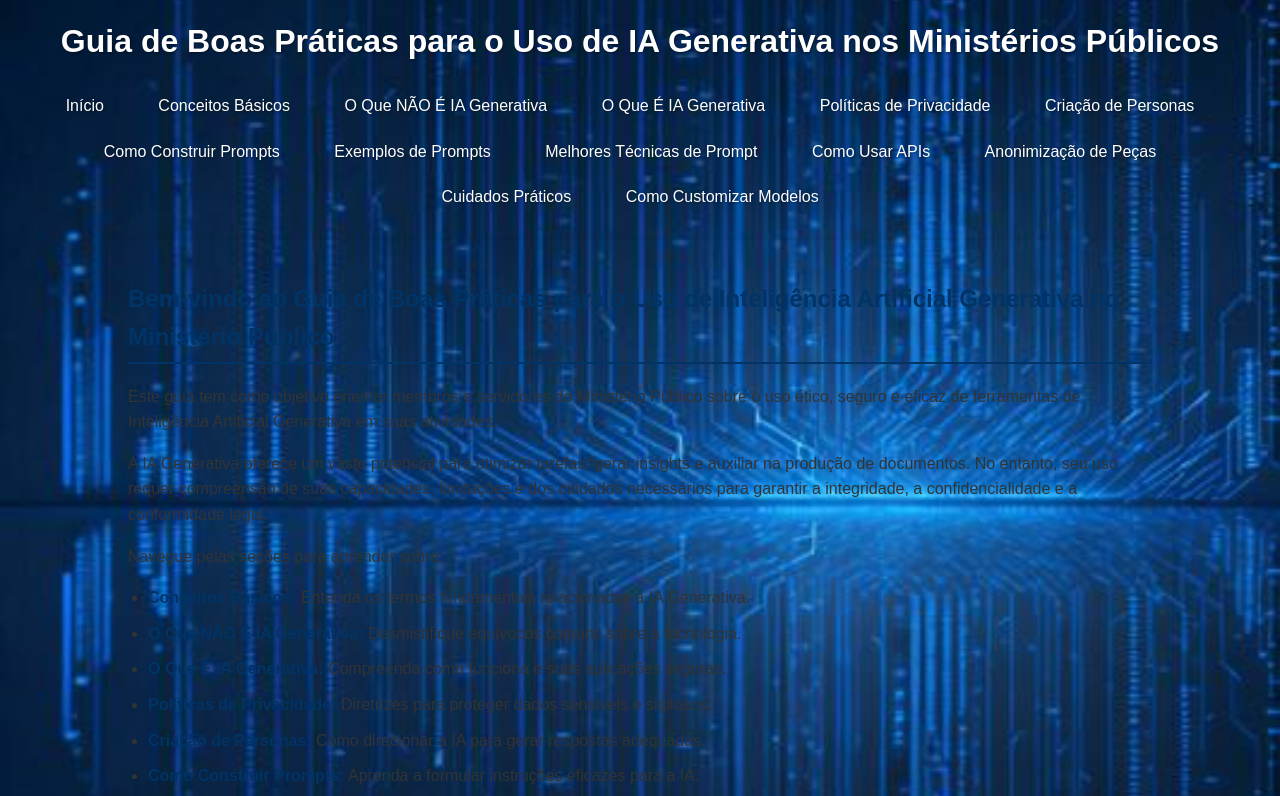
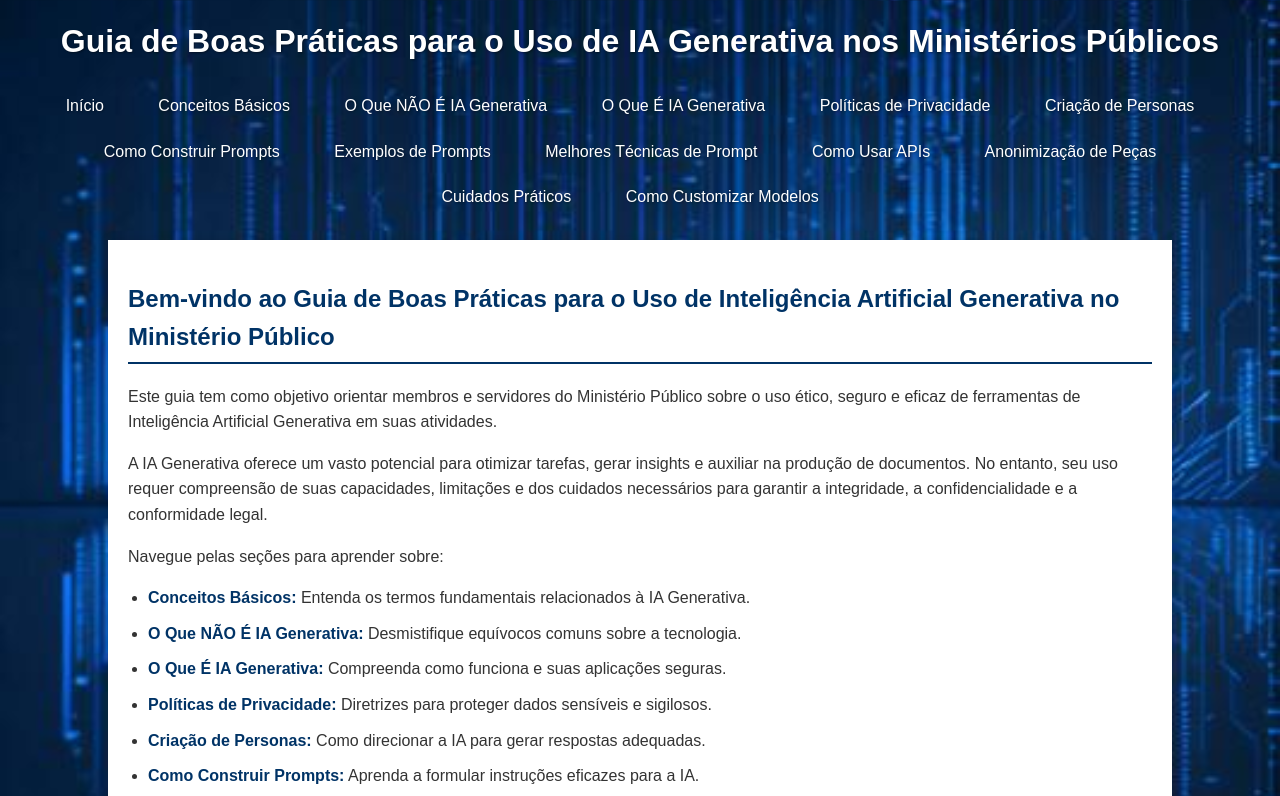
Before and after one commit to jcsidou/IA_Guide, a plain HTML site: page index.html in a window 1280 px wide. Shown: the top 796 px of the page. Drawn offline with Linux system fonts and the light colour scheme.

Commit message:
container com fundo

```diff
--- a/css/style.css
+++ b/css/style.css
@@ -54,7 +54,7 @@ nav ul li a:hover {
     margin: auto;
     overflow: hidden;
     padding: 20px;
-    /* background-color: #fff; */
+    background-color: #fff;
     box-shadow: 0 0 10px rgba(0, 0, 0, 0.1);
     margin-top: 20px;
     margin-bottom: 20px;
```
